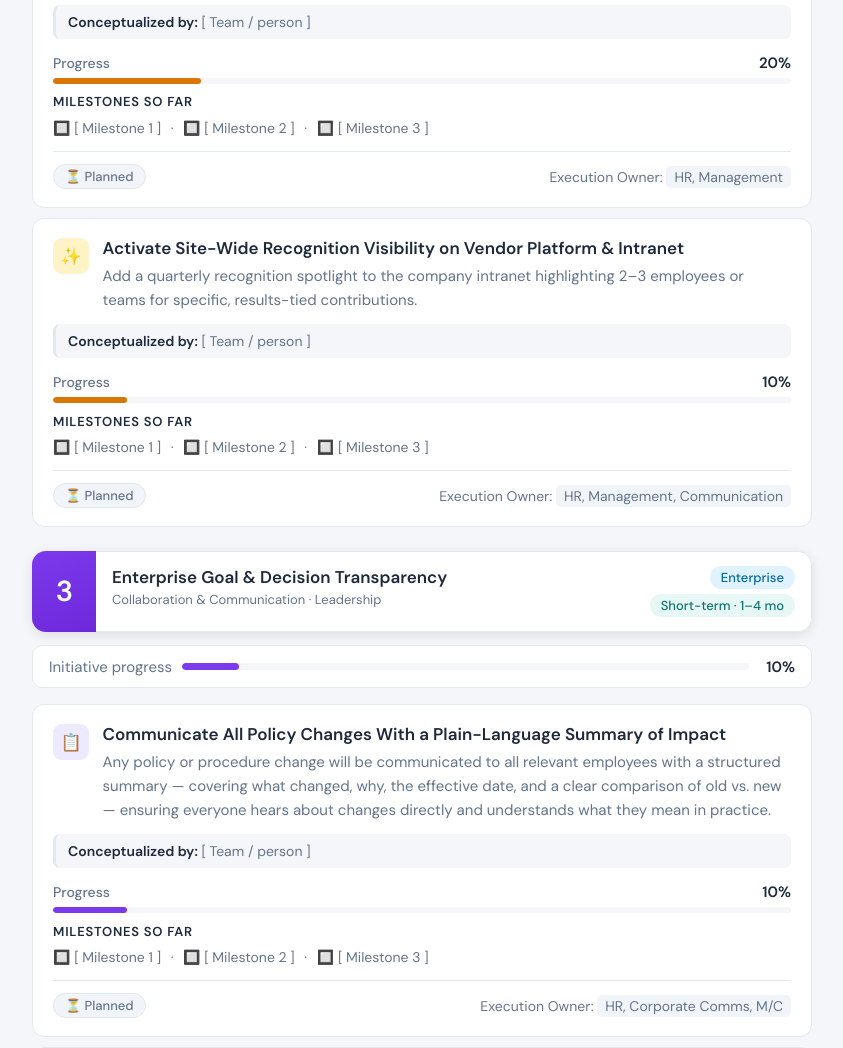
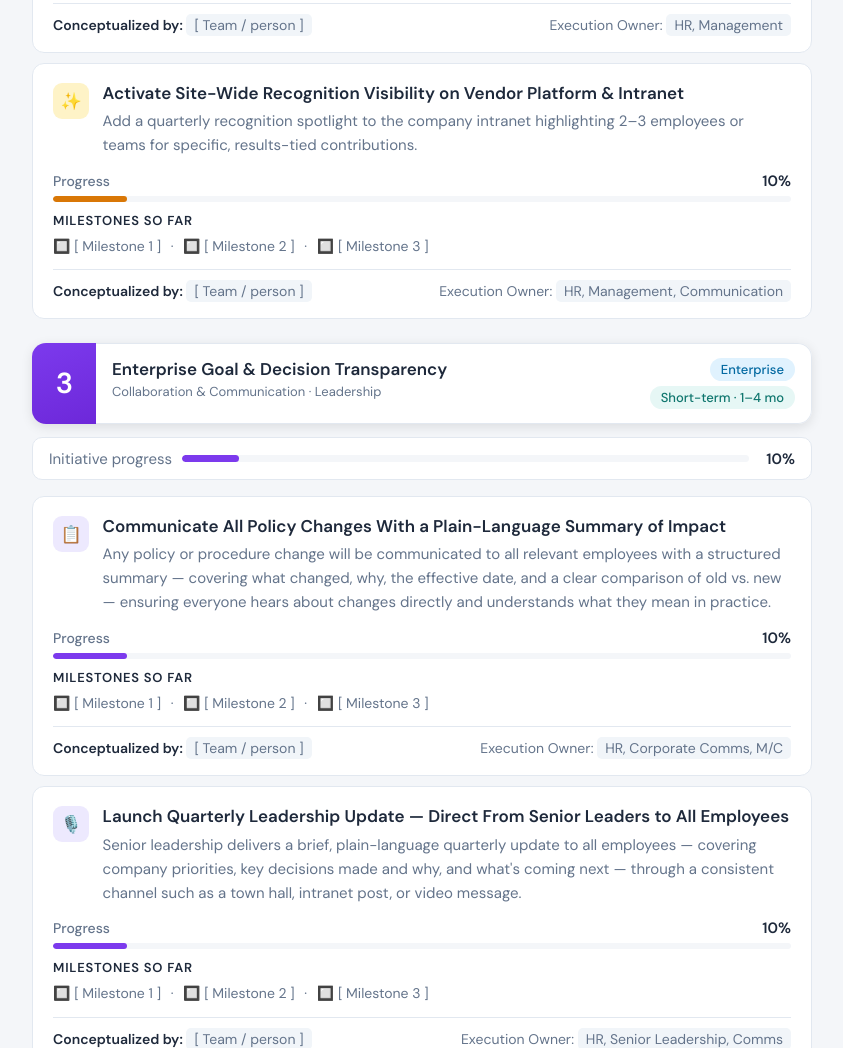
Before and after one commit to employee-engagement/TEST-Engagement-action-plan-tracker, a plain HTML site: page index.html in a window 1280 px wide. Shown: the part 1752-2800 px from the top of the page, without its empty margins (218-1061 px from the left). Drawn offline with Linux system fonts and the light colour scheme.

Commit message:
Add files via upload

```diff
--- a/index.html
+++ b/index.html
@@ -346,7 +346,6 @@ body{font-family:'DM Sans',sans-serif;background:var(--slate);color:var(--text);
           </div>
         </div>
         <!-- ACTION PROGRESS — update width % and number -->
-        <div class="card-conceptualized"><span>Conceptualized by:</span> [ Team / person ]</div>
         <div class="card-progress">
           <div class="cp-header"><span class="cp-label">Progress</span><span class="cp-pct">60%</span></div>
           <div class="cp-bar-bg"><div class="cp-bar-fill" style="width:60%;background:#0d9488"></div></div>
@@ -362,7 +361,7 @@ body{font-family:'DM Sans',sans-serif;background:var(--slate);color:var(--text);
           </div>
         </div>
         <div class="card-footer">
-          <span class="badge b-inprog">🔄 In Progress</span>
+          <span class="owner-label" style="margin-left:0"><span style="font-weight:600;color:var(--text)">Conceptualized by:</span> <span class="owner-pill">[ Team / person ]</span></span>
           <span class="owner-label">Execution Owner: <span class="owner-pill">Voice Team, HR</span></span>
         </div>
       </div>
@@ -375,7 +374,6 @@ body{font-family:'DM Sans',sans-serif;background:var(--slate);color:var(--text);
             <div class="card-desc">After each survey cycle or listening session, publish a structured update — enterprise-wide and per site — naming the top themes heard and the exact actions taken in response. Delivered through the HR podcast and site town hall updates so the loop is always visibly closed.</div>
           </div>
         </div>
-        <div class="card-conceptualized"><span>Conceptualized by:</span> [ Team / person ]</div>
         <div class="card-progress">
           <div class="cp-header"><span class="cp-label">Progress</span><span class="cp-pct">40%</span></div>
           <div class="cp-bar-bg"><div class="cp-bar-fill" style="width:40%;background:#0d9488"></div></div>
@@ -391,7 +389,7 @@ body{font-family:'DM Sans',sans-serif;background:var(--slate);color:var(--text);
           </div>
         </div>
         <div class="card-footer">
-          <span class="badge b-inprog">🔄 In Progress</span>
+          <span class="owner-label" style="margin-left:0"><span style="font-weight:600;color:var(--text)">Conceptualized by:</span> <span class="owner-pill">[ Team / person ]</span></span>
           <span class="owner-label">Execution Owner: <span class="owner-pill">HR, Senior Leadership</span></span>
         </div>
       </div>
@@ -428,7 +426,6 @@ body{font-family:'DM Sans',sans-serif;background:var(--slate);color:var(--text);
             <div class="card-desc">Building on the Recognition and Spot Award Program enterprise-wide — enabling manager-issued recognition points, peer-to-peer acknowledgments, and reward redemption. Managers receive annual points allocations based on headcount and are trained at rollout on timely, specific, values-aligned recognition.</div>
           </div>
         </div>
-        <div class="card-conceptualized"><span>Conceptualized by:</span> [ Team / person ]</div>
         <div class="card-progress">
           <div class="cp-header"><span class="cp-label">Progress</span><span class="cp-pct">20%</span></div>
           <div class="cp-bar-bg"><div class="cp-bar-fill" style="width:20%;background:#d97706"></div></div>
@@ -444,7 +441,7 @@ body{font-family:'DM Sans',sans-serif;background:var(--slate);color:var(--text);
           </div>
         </div>
         <div class="card-footer">
-          <span class="badge b-planned">⏳ Planned</span>
+          <span class="owner-label" style="margin-left:0"><span style="font-weight:600;color:var(--text)">Conceptualized by:</span> <span class="owner-pill">[ Team / person ]</span></span>
           <span class="owner-label">Execution Owner: <span class="owner-pill">HR, Management</span></span>
         </div>
       </div>
@@ -456,7 +453,6 @@ body{font-family:'DM Sans',sans-serif;background:var(--slate);color:var(--text);
             <div class="card-desc">Add a quarterly recognition spotlight to the company intranet highlighting 2–3 employees or teams for specific, results-tied contributions.</div>
           </div>
         </div>
-        <div class="card-conceptualized"><span>Conceptualized by:</span> [ Team / person ]</div>
         <div class="card-progress">
           <div class="cp-header"><span class="cp-label">Progress</span><span class="cp-pct">10%</span></div>
           <div class="cp-bar-bg"><div class="cp-bar-fill" style="width:10%;background:#d97706"></div></div>
@@ -472,7 +468,7 @@ body{font-family:'DM Sans',sans-serif;background:var(--slate);color:var(--text);
           </div>
         </div>
         <div class="card-footer">
-          <span class="badge b-planned">⏳ Planned</span>
+          <span class="owner-label" style="margin-left:0"><span style="font-weight:600;color:var(--text)">Conceptualized by:</span> <span class="owner-pill">[ Team / person ]</span></span>
           <span class="owner-label">Execution Owner: <span class="owner-pill">HR, Management, Communication</span></span>
         </div>
       </div>
@@ -508,7 +504,6 @@ body{font-family:'DM Sans',sans-serif;background:var(--slate);color:var(--text);
             <div class="card-desc">Any policy or procedure change will be communicated to all relevant employees with a structured summary — covering what changed, why, the effective date, and a clear comparison of old vs. new — ensuring everyone hears about changes directly and understands what they mean in practice.</div>
           </div>
         </div>
-        <div class="card-conceptualized"><span>Conceptualized by:</span> [ Team / person ]</div>
         <div class="card-progress">
           <div class="cp-header"><span class="cp-label">Progress</span><span class="cp-pct">10%</span></div>
           <div class="cp-bar-bg"><div class="cp-bar-fill" style="width:10%;background:#7c3aed"></div></div>
@@ -524,7 +519,7 @@ body{font-family:'DM Sans',sans-serif;background:var(--slate);color:var(--text);
           </div>
         </div>
         <div class="card-footer">
-          <span class="badge b-planned">⏳ Planned</span>
+          <span class="owner-label" style="margin-left:0"><span style="font-weight:600;color:var(--text)">Conceptualized by:</span> <span class="owner-pill">[ Team / person ]</span></span>
           <span class="owner-label">Execution Owner: <span class="owner-pill">HR, Corporate Comms, M/C</span></span>
         </div>
       </div>
@@ -536,7 +531,6 @@ body{font-family:'DM Sans',sans-serif;background:var(--slate);color:var(--text);
             <div class="card-desc">Senior leadership delivers a brief, plain-language quarterly update to all employees — covering company priorities, key decisions made and why, and what's coming next — through a consistent channel such as a town hall, intranet post, or video message.</div>
           </div>
         </div>
-        <div class="card-conceptualized"><span>Conceptualized by:</span> [ Team / person ]</div>
         <div class="card-progress">
           <div class="cp-header"><span class="cp-label">Progress</span><span class="cp-pct">10%</span></div>
           <div class="cp-bar-bg"><div class="cp-bar-fill" style="width:10%;background:#7c3aed"></div></div>
@@ -552,7 +546,7 @@ body{font-family:'DM Sans',sans-serif;background:var(--slate);color:var(--text);
           </div>
         </div>
         <div class="card-footer">
-          <span class="badge b-planned">⏳ Planned</span>
+          <span class="owner-label" style="margin-left:0"><span style="font-weight:600;color:var(--text)">Conceptualized by:</span> <span class="owner-pill">[ Team / person ]</span></span>
           <span class="owner-label">Execution Owner: <span class="owner-pill">HR, Senior Leadership, Comms</span></span>
         </div>
       </div>
@@ -588,7 +582,6 @@ body{font-family:'DM Sans',sans-serif;background:var(--slate);color:var(--text);
             <div class="card-desc">Roll out the 12-week Manager Training Program through Dayforce Learning in a blended format: e-learning modules supported by instructor-led components for role play, coaching practice, and scenario-based exercises. Designed for newly promoted managers, succession candidates, and managers needing stronger people-leadership fundamentals.</div>
           </div>
         </div>
-        <div class="card-conceptualized"><span>Conceptualized by:</span> [ Team / person ]</div>
         <div class="card-progress">
           <div class="cp-header"><span class="cp-label">Progress</span><span class="cp-pct">35%</span></div>
           <div class="cp-bar-bg"><div class="cp-bar-fill" style="width:35%;background:#0369a1"></div></div>
@@ -604,7 +597,7 @@ body{font-family:'DM Sans',sans-serif;background:var(--slate);color:var(--text);
           </div>
         </div>
         <div class="card-footer">
-          <span class="badge b-indev">🔨 In Development</span>
+          <span class="owner-label" style="margin-left:0"><span style="font-weight:600;color:var(--text)">Conceptualized by:</span> <span class="owner-pill">[ Team / person ]</span></span>
           <span class="owner-label">Execution Owner: <span class="owner-pill">HR, Leaders, Managers</span></span>
         </div>
       </div>
@@ -616,7 +609,6 @@ body{font-family:'DM Sans',sans-serif;background:var(--slate);color:var(--text);
             <div class="card-desc">Establish clear, published rewards for employees who complete certifications, degrees, or courses that benefit the company — including salary adjustments, stipends, or one-time bonuses — with transparent criteria by role family and an automated process to apply the reward upon proof of completion.</div>
           </div>
         </div>
-        <div class="card-conceptualized"><span>Conceptualized by:</span> [ Team / person ]</div>
         <div class="card-progress">
           <div class="cp-header"><span class="cp-label">Progress</span><span class="cp-pct">15%</span></div>
           <div class="cp-bar-bg"><div class="cp-bar-fill" style="width:15%;background:#0369a1"></div></div>
@@ -632,7 +624,7 @@ body{font-family:'DM Sans',sans-serif;background:var(--slate);color:var(--text);
           </div>
         </div>
         <div class="card-footer">
-          <span class="badge b-planned">⏳ Planned</span>
+          <span class="owner-label" style="margin-left:0"><span style="font-weight:600;color:var(--text)">Conceptualized by:</span> <span class="owner-pill">[ Team / person ]</span></span>
           <span class="owner-label">Execution Owner: <span class="owner-pill">HR & Total Comp</span></span>
         </div>
       </div>
@@ -668,7 +660,6 @@ body{font-family:'DM Sans',sans-serif;background:var(--slate);color:var(--text);
             <div class="card-desc">A dedicated, managed inbox where any employee can submit process improvement, operational, or culture ideas — with a guaranteed acknowledgment within 2 weeks, a substantive response within 30 days, and quarterly updates published enterprise-wide on what was submitted, acted on, and why.</div>
           </div>
         </div>
-        <div class="card-conceptualized"><span>Conceptualized by:</span> [ Team / person ]</div>
         <div class="card-progress">
           <div class="cp-header"><span class="cp-label">Progress</span><span class="cp-pct">5%</span></div>
           <div class="cp-bar-bg"><div class="cp-bar-fill" style="width:5%;background:#be185d"></div></div>
@@ -684,7 +675,7 @@ body{font-family:'DM Sans',sans-serif;background:var(--slate);color:var(--text);
           </div>
         </div>
         <div class="card-footer">
-          <span class="badge b-planned">⏳ Planned</span>
+          <span class="owner-label" style="margin-left:0"><span style="font-weight:600;color:var(--text)">Conceptualized by:</span> <span class="owner-pill">[ Team / person ]</span></span>
           <span class="owner-label">Execution Owner: <span class="owner-pill">HR, M/C, Voice Teams</span></span>
         </div>
       </div>
@@ -696,7 +687,6 @@ body{font-family:'DM Sans',sans-serif;background:var(--slate);color:var(--text);
             <div class="card-desc">Integrate a structured succession conversation into every annual review process for roles at manager level and above — with documented development plans, identified successors, and a clear readiness timeline — ensuring the company develops leadership from within and reduces dependency on external hiring.</div>
           </div>
         </div>
-        <div class="card-conceptualized"><span>Conceptualized by:</span> [ Team / person ]</div>
         <div class="card-progress">
           <div class="cp-header"><span class="cp-label">Progress</span><span class="cp-pct">5%</span></div>
           <div class="cp-bar-bg"><div class="cp-bar-fill" style="width:5%;background:#be185d"></div></div>
@@ -712,7 +702,7 @@ body{font-family:'DM Sans',sans-serif;background:var(--slate);color:var(--text);
           </div>
         </div>
         <div class="card-footer">
-          <span class="badge b-planned">⏳ Planned</span>
+          <span class="owner-label" style="margin-left:0"><span style="font-weight:600;color:var(--text)">Conceptualized by:</span> <span class="owner-pill">[ Team / person ]</span></span>
           <span class="owner-label">Execution Owner: <span class="owner-pill">HR, Senior Leadership</span></span>
         </div>
       </div>
@@ -762,7 +752,6 @@ body{font-family:'DM Sans',sans-serif;background:var(--slate);color:var(--text);
             <div class="card-desc">Senior leaders rotate through Livingston monthly for open, no-agenda conversations with NJ employees, supplemented by a brief monthly HR podcast-style update where site leadership addresses the top questions raised and shares what's actively in progress.</div>
           </div>
         </div>
-        <div class="card-conceptualized"><span>Conceptualized by:</span> [ Team / person ]</div>
         <div class="card-progress">
           <div class="cp-header"><span class="cp-label">Progress</span><span class="cp-pct">15%</span></div>
           <div class="cp-bar-bg"><div class="cp-bar-fill" style="width:15%;background:#0891b2"></div></div>
@@ -778,7 +767,7 @@ body{font-family:'DM Sans',sans-serif;background:var(--slate);color:var(--text);
           </div>
         </div>
         <div class="card-footer">
-          <span class="badge b-planned">⏳ Planned</span>
+          <span class="owner-label" style="margin-left:0"><span style="font-weight:600;color:var(--text)">Conceptualized by:</span> <span class="owner-pill">[ Team / person ]</span></span>
           <span class="owner-label">Execution Owner: <span class="owner-pill">Leadership, HR</span></span>
         </div>
       </div>
@@ -790,7 +779,6 @@ body{font-family:'DM Sans',sans-serif;background:var(--slate);color:var(--text);
             <div class="card-desc">Launch a 6-month job rotation pilot with 2 NJ employees across divisions to broaden cross-functional exposure, reduce silos, and support employee development by creating opportunities for expanded experience beyond their current assignment or division.</div>
           </div>
         </div>
-        <div class="card-conceptualized"><span>Conceptualized by:</span> [ Team / person ]</div>
         <div class="card-progress">
           <div class="cp-header"><span class="cp-label">Progress</span><span class="cp-pct">5%</span></div>
           <div class="cp-bar-bg"><div class="cp-bar-fill" style="width:5%;background:#0891b2"></div></div>
@@ -806,7 +794,7 @@ body{font-family:'DM Sans',sans-serif;background:var(--slate);color:var(--text);
           </div>
         </div>
         <div class="card-footer">
-          <span class="badge b-planned">⏳ Planned</span>
+          <span class="owner-label" style="margin-left:0"><span style="font-weight:600;color:var(--text)">Conceptualized by:</span> <span class="owner-pill">[ Team / person ]</span></span>
           <span class="owner-label">Execution Owner: <span class="owner-pill">HR, Leaders, Managers</span></span>
         </div>
       </div>
@@ -850,7 +838,6 @@ body{font-family:'DM Sans',sans-serif;background:var(--slate);color:var(--text);
             <div class="card-desc">Corporate to publish a Leadership Expectations framework covering communication, accountability, respect, follow-through, and coaching. Site HR Team will complete in-person training and follow through. Language aligns with emerging enterprise leadership standards under senior leadership review.</div>
           </div>
         </div>
-        <div class="card-conceptualized"><span>Conceptualized by:</span> [ Team / person ]</div>
         <div class="card-progress">
           <div class="cp-header"><span class="cp-label">Progress</span><span class="cp-pct">10%</span></div>
           <div class="cp-bar-bg"><div class="cp-bar-fill" style="width:10%;background:#ca8a04"></div></div>
@@ -866,7 +853,7 @@ body{font-family:'DM Sans',sans-serif;background:var(--slate);color:var(--text);
           </div>
         </div>
         <div class="card-footer">
-          <span class="badge b-planned">⏳ Planned</span>
+          <span class="owner-label" style="margin-left:0"><span style="font-weight:600;color:var(--text)">Conceptualized by:</span> <span class="owner-pill">[ Team / person ]</span></span>
           <span class="owner-label">Execution Owner: <span class="owner-pill">Corp. HR, Site HR, L&D</span></span>
         </div>
       </div>
@@ -879,7 +866,6 @@ body{font-family:'DM Sans',sans-serif;background:var(--slate);color:var(--text);
             <div class="card-desc">The published FAQ will appear on the TX HR Intranet tutorial page. Success will be measured by a reduction in repeat pay questions regarding new salaries not related to payroll processing.</div>
           </div>
         </div>
-        <div class="card-conceptualized"><span>Conceptualized by:</span> [ Team / person ]</div>
         <div class="card-progress">
           <div class="cp-header"><span class="cp-label">Progress</span><span class="cp-pct">10%</span></div>
           <div class="cp-bar-bg"><div class="cp-bar-fill" style="width:10%;background:#ca8a04"></div></div>
@@ -895,7 +881,7 @@ body{font-family:'DM Sans',sans-serif;background:var(--slate);color:var(--text);
           </div>
         </div>
         <div class="card-footer">
-          <span class="badge b-planned">⏳ Planned</span>
+          <span class="owner-label" style="margin-left:0"><span style="font-weight:600;color:var(--text)">Conceptualized by:</span> <span class="owner-pill">[ Team / person ]</span></span>
           <span class="owner-label">Execution Owner: <span class="owner-pill">Site HR</span></span>
         </div>
       </div>
@@ -940,7 +926,6 @@ body{font-family:'DM Sans',sans-serif;background:var(--slate);color:var(--text);
             <div class="card-desc">Commit to quarterly town halls and regularly scheduled safety meetings at Baton Rouge where senior leaders present survey action progress, reinforce safety standards, and take live questions. Increase upper management visibility on the floor between town halls and introduce a structured peer review component in manager evaluations — giving employees a formal voice in how their managers are assessed.</div>
           </div>
         </div>
-        <div class="card-conceptualized"><span>Conceptualized by:</span> [ Team / person ]</div>
         <div class="card-progress">
           <div class="cp-header"><span class="cp-label">Progress</span><span class="cp-pct">10%</span></div>
           <div class="cp-bar-bg"><div class="cp-bar-fill" style="width:10%;background:#dc2626"></div></div>
@@ -956,7 +941,7 @@ body{font-family:'DM Sans',sans-serif;background:var(--slate);color:var(--text);
           </div>
         </div>
         <div class="card-footer">
-          <span class="badge b-planned">⏳ Planned</span>
+          <span class="owner-label" style="margin-left:0"><span style="font-weight:600;color:var(--text)">Conceptualized by:</span> <span class="owner-pill">[ Team / person ]</span></span>
           <span class="owner-label">Execution Owner: <span class="owner-pill">Site Leadership, Site HR</span></span>
         </div>
       </div>
@@ -969,7 +954,6 @@ body{font-family:'DM Sans',sans-serif;background:var(--slate);color:var(--text);
             <div class="card-desc">Require all LA people managers to complete mandatory personnel management and conflict resolution training covering performance conversations, escalation protocols, and respectful communication. Simultaneously audit and standardize corrective action practices across all Baton Rouge teams with a single, consistently applied escalation-of-discipline process.</div>
           </div>
         </div>
-        <div class="card-conceptualized"><span>Conceptualized by:</span> [ Team / person ]</div>
         <div class="card-progress">
           <div class="cp-header"><span class="cp-label">Progress</span><span class="cp-pct">10%</span></div>
           <div class="cp-bar-bg"><div class="cp-bar-fill" style="width:10%;background:#dc2626"></div></div>
@@ -985,7 +969,7 @@ body{font-family:'DM Sans',sans-serif;background:var(--slate);color:var(--text);
           </div>
         </div>
         <div class="card-footer">
-          <span class="badge b-planned">⏳ Planned</span>
+          <span class="owner-label" style="margin-left:0"><span style="font-weight:600;color:var(--text)">Conceptualized by:</span> <span class="owner-pill">[ Team / person ]</span></span>
           <span class="owner-label">Execution Owner: <span class="owner-pill">Site Leadership, Site HR</span></span>
         </div>
       </div>
```
